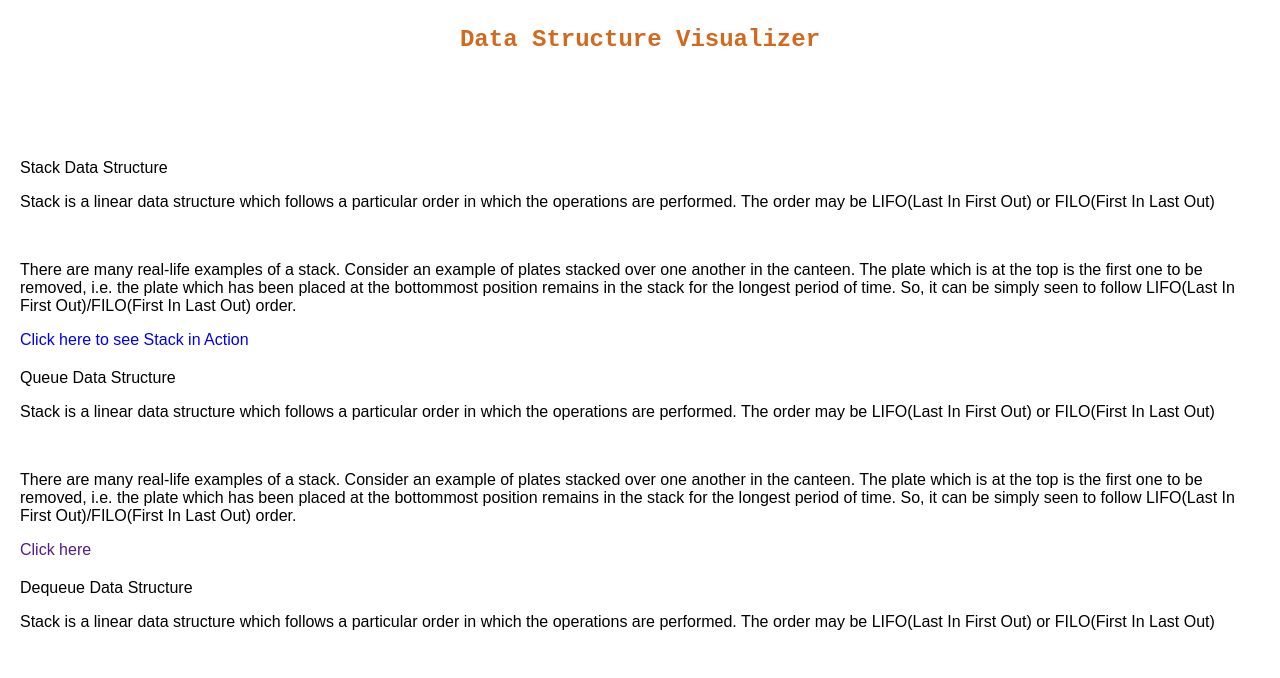
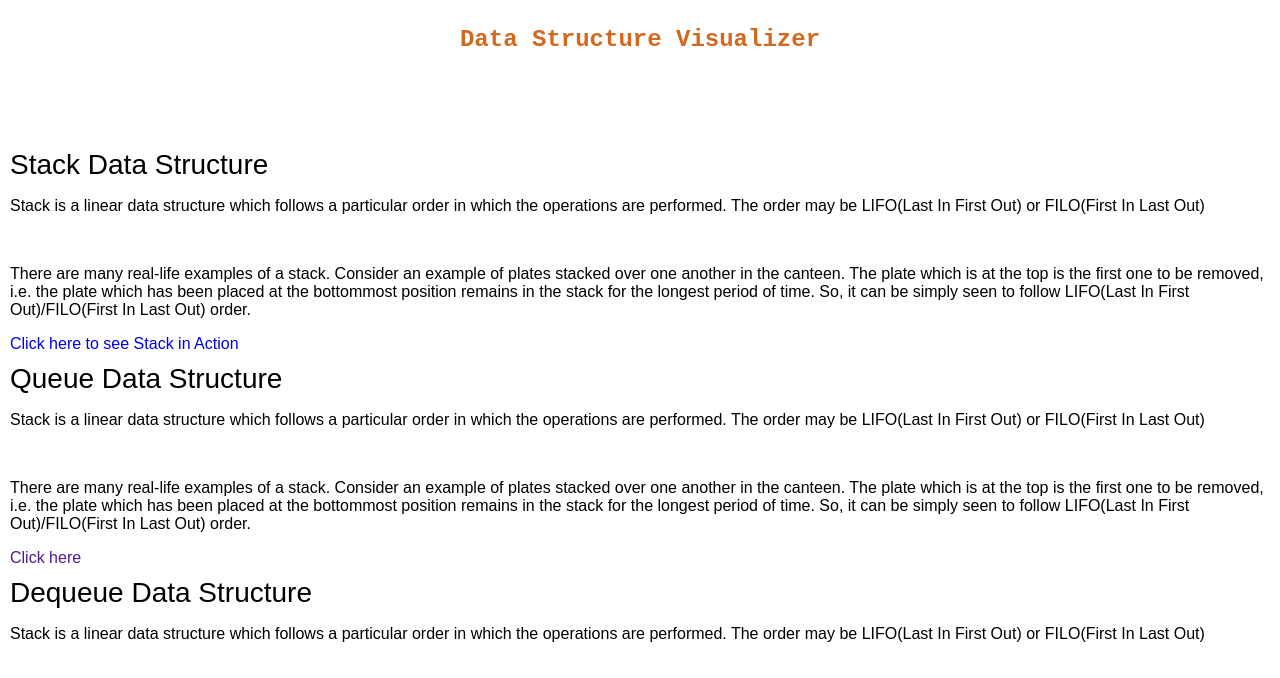
Before and after one commit to chhetri28/Visualizer, a plain HTML site: page index.html in a window 1280 px wide. Shown: the part 60-738 px from the top of the page. Drawn offline with Linux system fonts and the light colour scheme.

Commit message:
Added entry-content and entry header css

```diff
--- a/style.css
+++ b/style.css
@@ -18,6 +18,15 @@ a{
     margin-top: 43px;
     position: relative;
 }
+
+.entry-header{
+    font-size: 28px;
+    margin-bottom: 15px;
+}
+
 .entry-content{
-    padding: 10px;
+    margin: 0 0 10px;
+    line-height: normal;
+    font-size: 16px;
+    /* text-align: justify; */
 }
```
